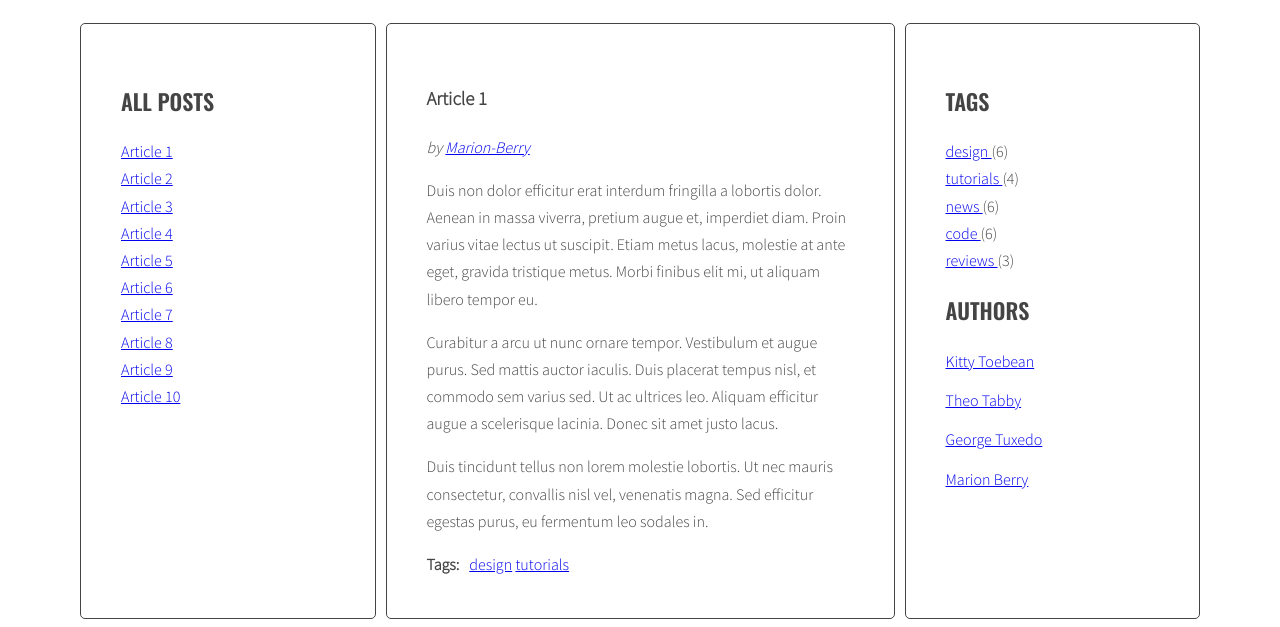
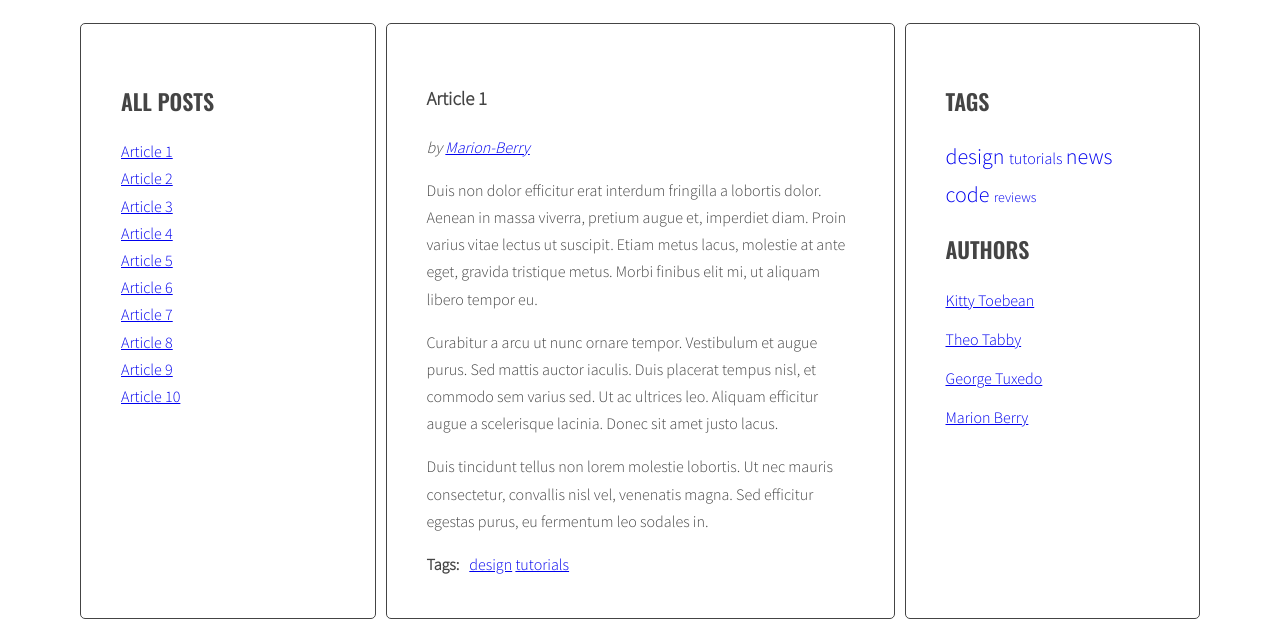
Before and after one commit to shauek97/javascript-blog, a website: page index.html in a window 1280 px wide. Shown: the part 220-847 px from the top of the page. Drawn offline with nearby package versions, Linux system fonts and the light colour scheme.

Commit message:
Added Tags cloud

```diff
--- a/js/script.js
+++ b/js/script.js
@@ -72,7 +72,16 @@ for(let link of links){
 //-----------------------------------------------------------
 //Linking tags HTML
 
+function calculateTagsClass(count, params){
 
+  const normalizedCount = count - params.min;
+  const normalizedMax = params.max - params.min;
+  const percentage = normalizedCount / normalizedMax;
+  const classNumber = Math.floor( ( (count - params.min) / (params.max - params.min) ) * optCloudClassCount + 1 );
+  const calculatedClass = optCloudClassPrefix + classNumber;
+  return calculatedClass;
+  console.log(calculatedClass);
+};
 
 function generateTags(){
   let allTags = {};
@@ -113,8 +122,9 @@ function generateTags(){
 
   let allTagsHTML = '';
     for (let tag in allTags){
-      const linkHTML = '<li><a href="#tag-' + tag +  '"> '+ tag +' </a>' + '(' + allTags[tag] + ') ' + '</li> ';
-      allTagsHTML += linkHTML;
+      const tagLinkHTML = '<li><a href="#tag-' + tag + '"'+ 'class ="' + calculateTagsClass(allTags[tag], tagsParams) +'"> '+ tag +' </a></li> ';
+      allTagsHTML += tagLinkHTML;
+      console.log(tagLinkHTML);
 
     };
     tagList.innerHTML = allTagsHTML;
@@ -123,8 +133,8 @@ function generateTags(){
 function calculateTagsParams(allTags){
 
   const params = {
-    'max': 0,
-    'min': 9999999,
+    'max': 10,
+    'min': 2,
   };
   console.log(params);
 
--- a/sass/style.scss
+++ b/sass/style.scss
@@ -23,6 +23,8 @@ body {
   font-size: 16px;
   line-height: 1.7;
 }
+
+
 
 .container {
   max-width: 1140px;
@@ -118,3 +120,30 @@ body {
     margin: 0 10px 0 0;
   }
 }
+
+.tags-list li{
+  display: inline;
+}
+
+.tags-list a{
+
+  text-decoration: none;
+}
+
+.tag-size-1{
+  font-size: 14px;
+  text-decoration: none;
+}
+
+.tag-size-2{
+  font-size:16px;
+}
+.tag-size-3{
+  font-size:22px;
+}
+.tag-size-4{
+  font-size:28px;
+}
+.tag-size-5{
+  font-size:32px;
+}
```
Also changed, not shown: css/style.css, 1 other file.
